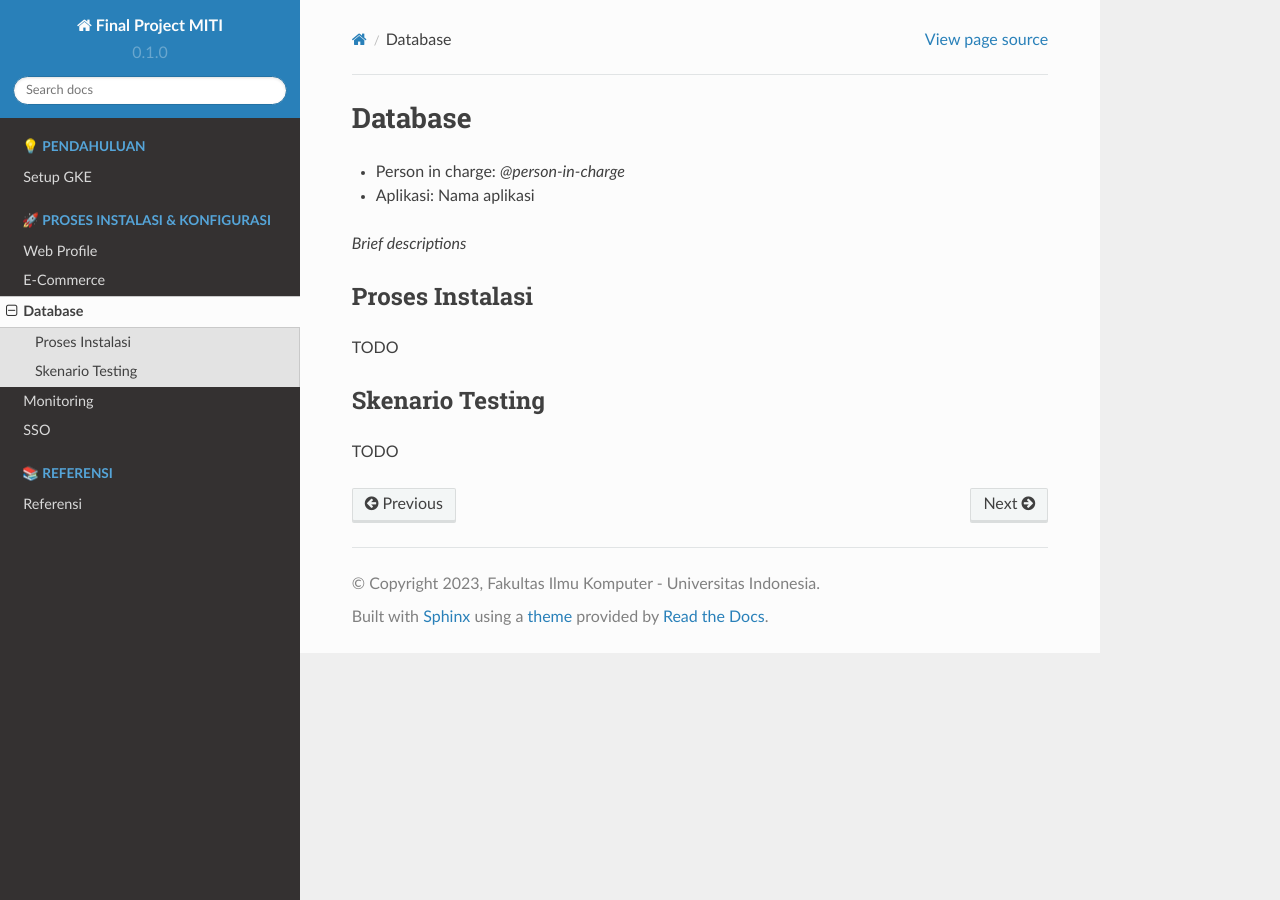
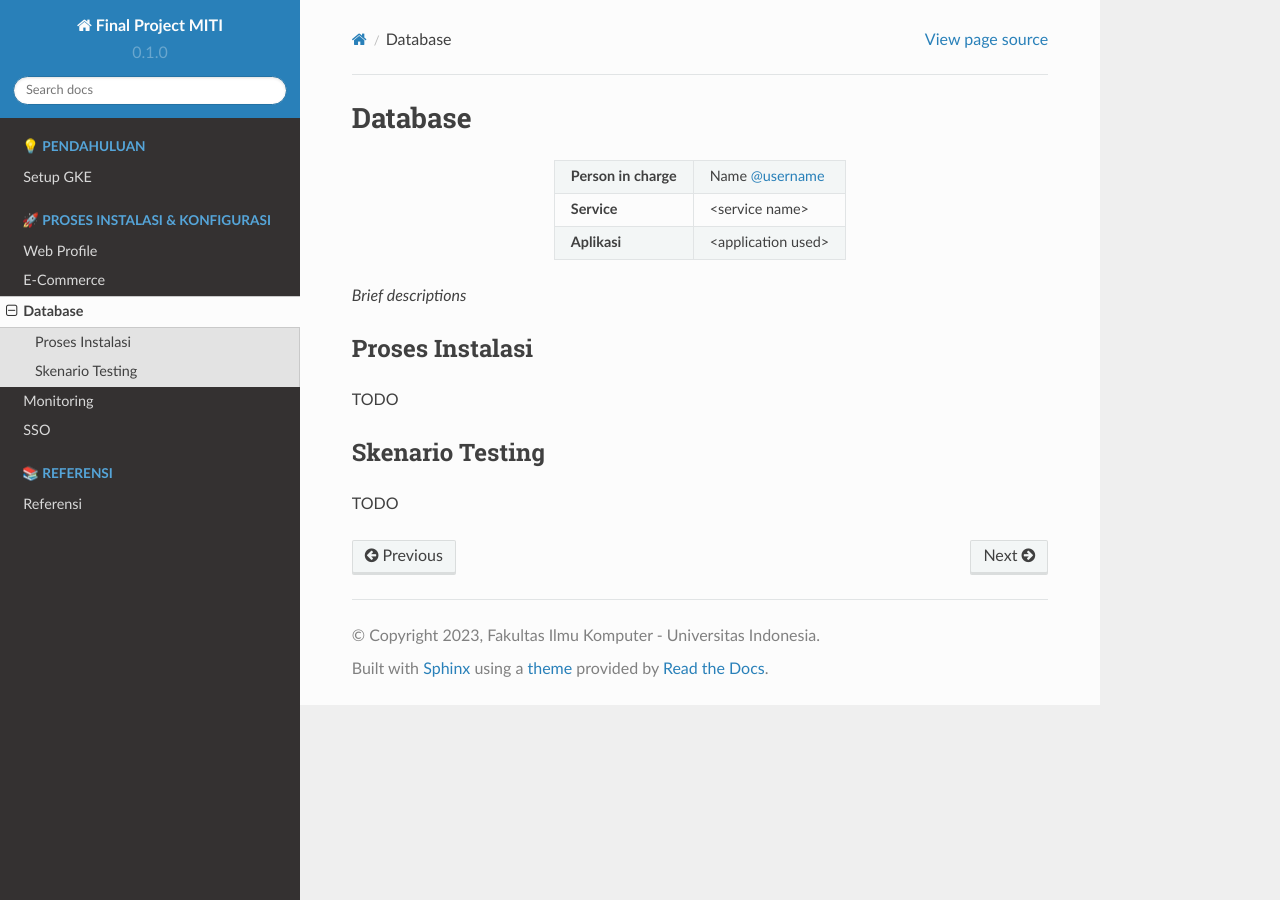
Before and after one commit to arizbw/deployment-miti, a Sphinx documentation site: the page built from docs/source/steps/Database.rst, in a window 1280 px wide. Built offline with Sphinx 7.4.7 and the Read the Docs theme 2.0.0, drawn with Linux system fonts in a browser that asks for light colours.

Commit message:
Revamp descripton template

```diff
--- a/docs/source/steps/Database.rst
+++ b/docs/source/steps/Database.rst
@@ -1,8 +1,17 @@
 Database
 ========
 
-* Person in charge: `@person-in-charge`
-* Aplikasi: Nama aplikasi
+.. table::
+   :widths: auto
+   :align: center
+
+   +----------------------+------------------------------------------------------------------+
+   |**Person in charge**  | Name `@username <https://github.com/username>`_                  |
+   +----------------------+------------------------------------------------------------------+
+   |**Service**           | <service name>                                                   |
+   +----------------------+------------------------------------------------------------------+
+   |**Aplikasi**          | <application used>                                               |
+   +----------------------+------------------------------------------------------------------+
 
 *Brief descriptions*
 
```
Also changed, not shown: docs/source/steps/E-Commerce.rst (+11 -2 lines), docs/source/steps/SSO.rst (+11 -2 lines), docs/source/steps/Web-Profile.rst (+10 -2 lines).
